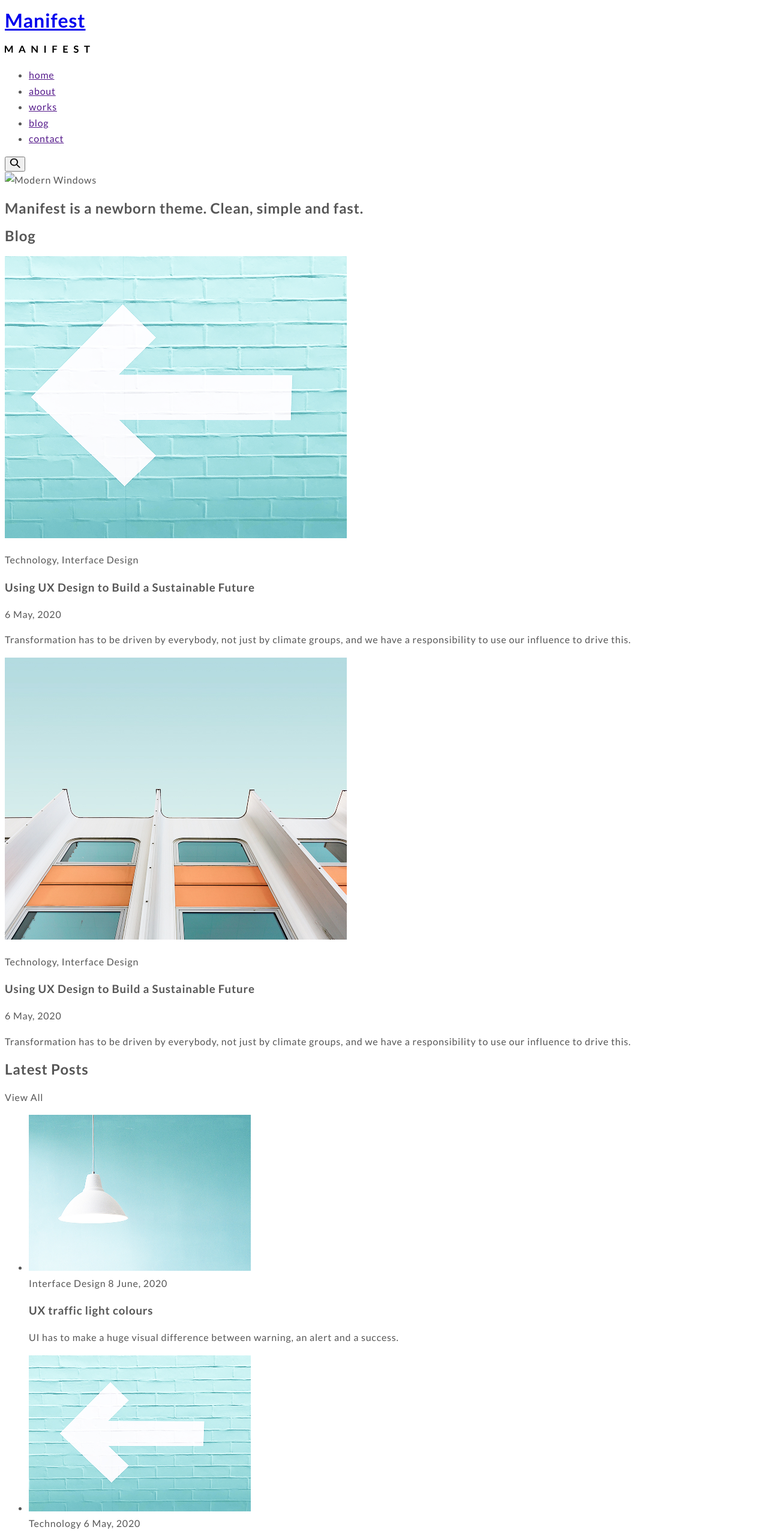
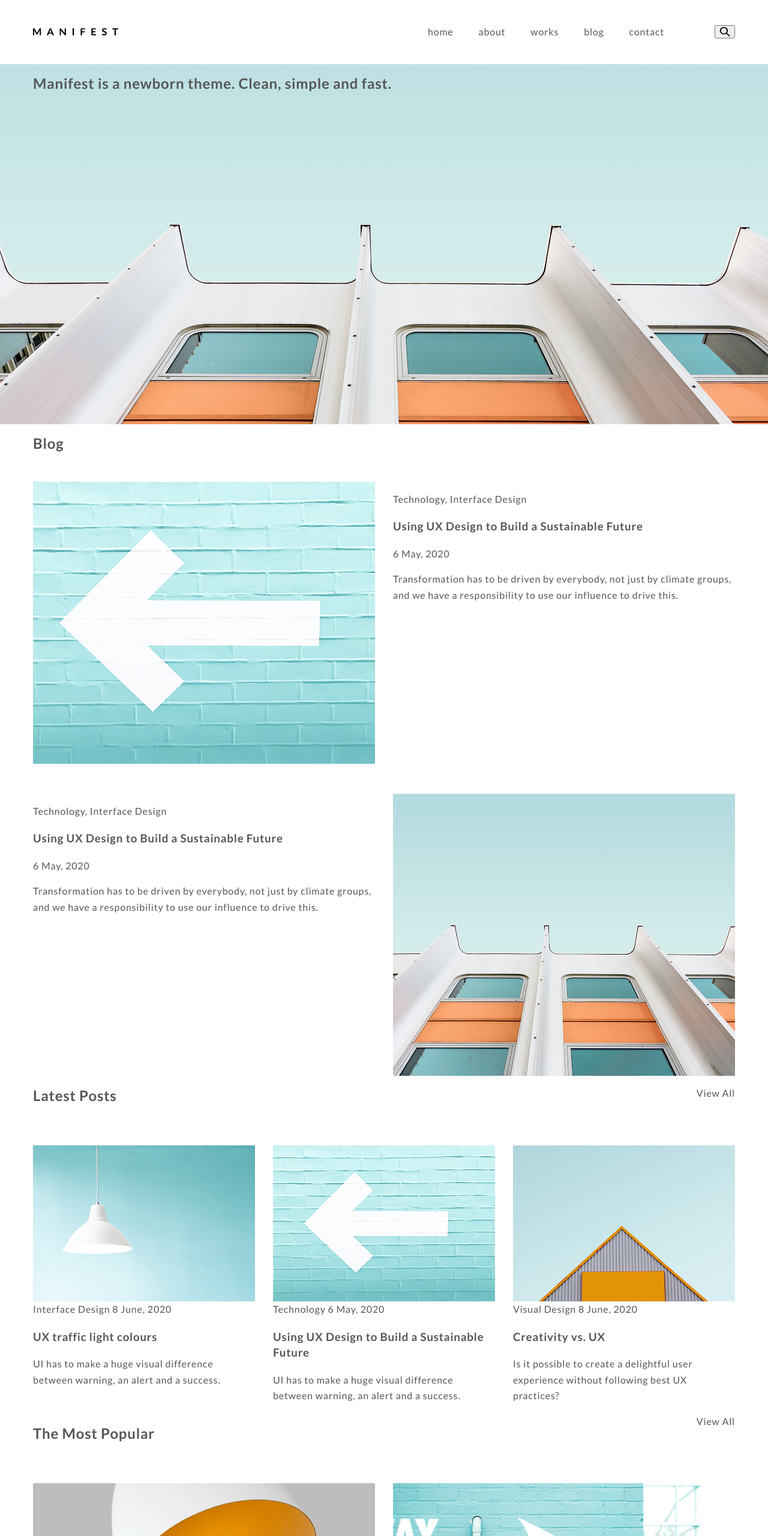
Before and after one commit to nzrgan/manifest, a plain HTML site: page index.html in a window 1280 px wide. Shown: the top 2560 px of the page at 60% size. Drawn offline with Linux system fonts and the light colour scheme.

Commit message:
order elements

```diff
--- a/index.html
+++ b/index.html
@@ -17,7 +17,7 @@
 </head>
 
 <body>
-  <header>
+  <header class="header">
     <div class="container">
       <a href="." class="logo">
         <h1>Manifest</h1>
@@ -53,10 +53,12 @@
   <main>
     <section class="hero">
       <img src="img/hero.png" alt="Modern Windows" />
+      <div class="container">
         <h2>
           Manifest is a newborn theme.
           Clean, simple and fast.
         </h2>
+      </div>
     </section>
 
     <section class="blog">
@@ -94,8 +96,11 @@
 
     <section class="posts">
       <div class="container">
+        <header>
           <h2>Latest Posts</h2>
           <p>View All</p>
+        </header>
+
         <ul>
           <li>
             <img src="img/lamp.jpg" alt="Lamp">
@@ -174,6 +179,7 @@
             Head of Design at VeronaLabs.com
           </h3>
         </div>
+
         <div>
           <p>We work with clients around the world from our headquarters in Charleston, South Carolina.</p>
           <p>We focus on naming, branding, brand narratives, website design and development, and brand experiences.</p>
@@ -184,10 +190,11 @@
 
   <footer>
     <div class="container">
+      <div>
+        <div>
           <h3>Need a project?</h3>
           <a href="">(239) 555-0108</a>
           <a href="">tanya.hill@example.com</a>
-      <p>© Copyright Manifest Theme. Allrights reserved</p>
         </div>
 
         <ul class="social">
@@ -212,6 +219,10 @@
             </a>
           </li>
         </ul>
+      </div>
+
+      <p>© Copyright Manifest Theme. Allrights reserved</p>
+    </div>
   </footer>
 </body>
 
--- a/style.css
+++ b/style.css
@@ -11,3 +11,147 @@ html {
   color: var(--gray);
 
 }
+
+body {
+  margin: 0;
+}
+
+h1 {
+  position: absolute;
+  width: 1px;
+  height: 1px;
+  padding: 0;
+  margin: -1px;
+  overflow: hidden;
+  clip: rect(0 0 0 0);
+  white-space: nowrap;
+  border: 0;
+}
+
+.container {
+  width: 1170px;
+  margin: 0 auto;
+}
+
+ul {
+  list-style: none;
+  padding: 0;
+  margin: 0;
+}
+
+img {
+  display: block;
+}
+
+:link,
+:visited {
+  text-decoration: none;
+  color: inherit;
+}
+
+.header .container {
+  display: flex;
+  align-items: center;
+  padding: 40px 0;
+  gap: 84px;
+
+  .logo {
+    margin-right: auto;
+  }
+
+  ul {
+    display: flex;
+    gap: 42px;
+  }
+}
+
+.hero {
+  height: 600px;
+
+  h2 {
+    max-width: 770px;
+  }
+
+  img {
+    width: 100%;
+    height: 100%;
+    margin-bottom: -600px;
+    object-fit: cover;
+    object-position: bottom;
+  }
+}
+
+.blog .container{
+
+  >div {
+    display: flex;
+    gap: 30px;
+    margin-top: 50px;
+
+    &:last-child {
+      flex-direction: row-reverse;;
+    }
+  }
+}
+
+.posts .container {
+
+  header {
+    display: flex;
+    justify-content: space-between;
+  }
+
+  ul {
+    display: flex;
+    gap: 30px;
+    margin-top: 50px;
+  }
+}
+
+.popular .container {
+  header {
+    display: flex;
+    justify-content: space-between;
+  }
+
+  ul {
+    display: flex;
+    gap: 30px;
+    margin-top: 50px;
+  }
+
+  >button {
+    display: block;
+    margin: auto;
+    width: max-content;
+
+  }
+}
+
+.info .container {
+  display: flex;
+  justify-content: space-between;
+}
+
+footer .container {
+  >div {
+    display: flex;
+    justify-content: space-between;
+
+    a {
+      display: block;
+    }
+
+    ul {
+      display: flex;
+      gap: 30px;
+    }
+  }
+
+
+  p {
+    text-align: center;
+  }
+
+
+}
```
Also changed, not shown: img/hero.png (renamed from img/modern_windows.png). Lines whose indentation alone changed are shown as unchanged.
